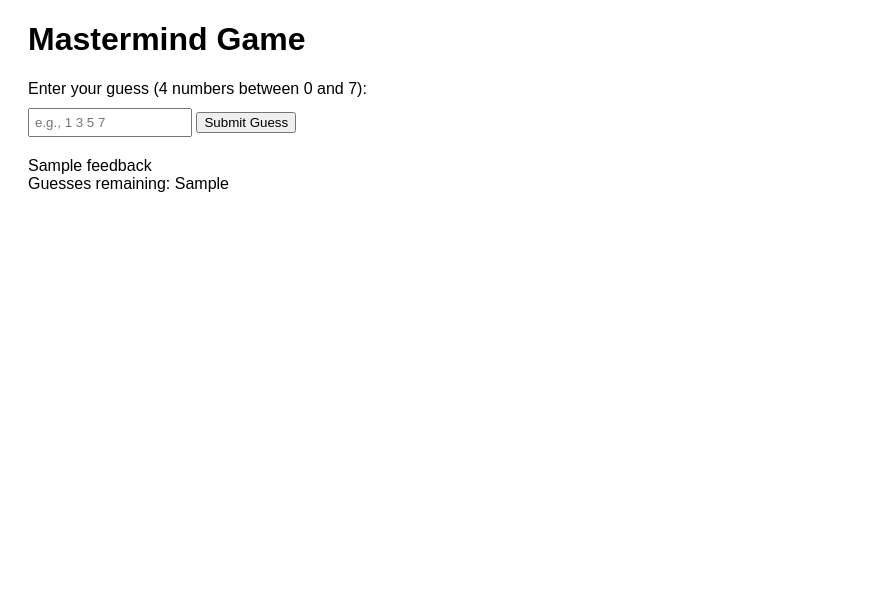
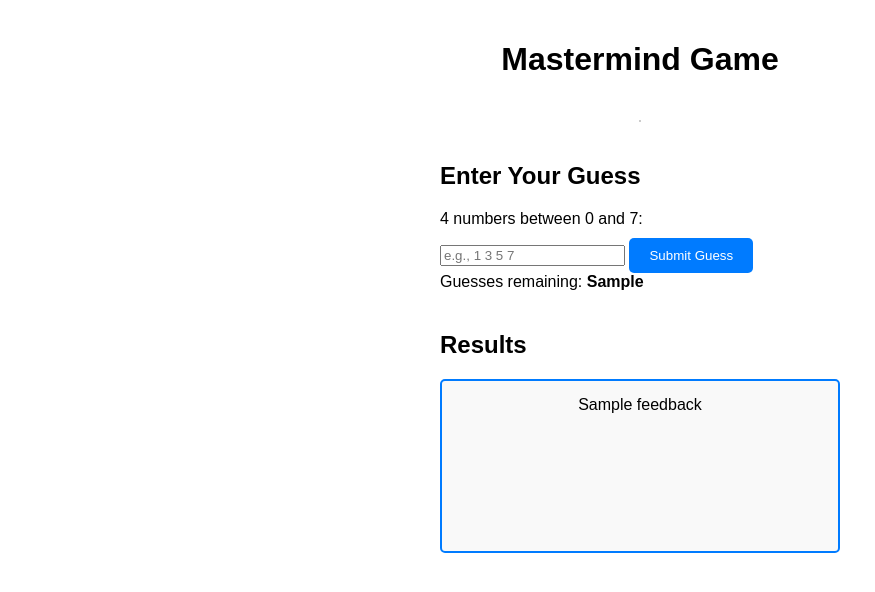
Before and after one commit to conniedonahue/mastermind, a Flask app: template app/templates/game.html in a window 1280 px wide. Shown: the top 592 px of the page, without its empty margins (0-875 px from the left). Run offline with Flask 3, Linux system fonts and the light colour scheme; the template is opened without the code that fills it: most values are stand-ins (such as "Sample title", 1, 10 or a date in 2020).

Commit message:
Update styling

```diff
--- a/app/static/css/main.css
+++ b/app/static/css/main.css
@@ -1,51 +1,15 @@
+/* General styles */
 body {
   font-family: Arial, sans-serif;
+  margin: 0;
+  padding: 0;
 }
+
 .container {
   margin: 20px;
 }
-input[type="text"] {
-  width: 150px;
-  padding: 5px;
-}
-.feedback {
-  margin-top: 20px;
-}
-.error {
-  color: red;
-}
-label {
-  display: block;
-  margin-bottom: 10px;
-}
 
-/* Style for the options box */
-.options-box {
-  border: 2px solid #007bff;
-  border-radius: 10px;
-  padding: 20px;
-  background-color: #f9f9f9;
-  margin-top: 20px;
-  width: 300px;
-}
-
-.options-box h2 {
-  margin-bottom: 15px;
-  font-size: 20px;
-  color: #007bff;
-}
-
-.options-box select,
-.options-box input[type="checkbox"] {
-  margin-bottom: 10px;
-}
-
-.options-box label {
-  margin-bottom: 10px;
-}
-
-.options-box button {
-  margin-top: 15px;
+button {
   padding: 10px 20px;
   background-color: #007bff;
   color: white;
@@ -54,20 +18,74 @@ label {
   cursor: pointer;
 }
 
-.options-box button:hover {
+button:hover {
   background-color: #0056b3;
 }
 
-.container {
-  margin: 20px;
+label {
+  display: block;
+  margin-bottom: 10px;
 }
-input[type="text"] {
-  width: 150px;
+
+hr {
+  border: 1px solid #ccc;
+  margin: 20px 0;
+}
+
+.text-center {
+  text-align: center;
+}
+
+/* Welcome Page */
+.center-screen {
+  display: flex;
+  flex-direction: column;
+  align-items: center;
+  justify-content: center;
+  height: 100vh;
+  text-align: center;
+}
+
+.settings-header {
+  margin-bottom: 0.5rem;
+}
+
+.options-box {
+  border: 2px solid #007bff;
+  border-radius: 10px;
+  padding: 20px;
+  background-color: #f9f9f9;
+  width: 300px;
+}
+
+/* Game Page */
+.game-layout {
+  display: flex;
+  flex-direction: column;
+  align-items: center;
+}
+
+.guess-section {
+  width: 100%;
+  max-width: 400px;
+  margin-bottom: 20px;
+}
+
+.results-section {
+  width: 100%;
+  max-width: 400px;
+}
+
+.results-box {
+  border: 2px solid #007bff;
+  padding: 10px;
+  border-radius: 5px;
+  background-color: #f9f9f9;
+  min-height: 150px;
+  text-align: center;
+}
+
+.results-box p {
+  margin: 0;
   padding: 5px;
 }
-.feedback {
-  margin-top: 20px;
-}
-.error {
-  color: red;
-}
--- a/app/templates/game.html
+++ b/app/templates/game.html
@@ -1,17 +1,19 @@
-{% extends 'base.html' %} {% block head %} {% endblock %} {% block body %}
+{% extends 'base.html' %} {% block body %}
 
-<div class="container">
-  <h1>Mastermind Game</h1>
+<div class="container game-layout">
+  <h1 class="text-center">Mastermind Game</h1>
+  <hr/>
 
   <!-- Display error message if any -->
   {% if error_message %}
   <div class="error">{{ error_message }}</div>
   {% endif %}
 
+  <!-- Left Section -->
+  <div class="guess-section">
+    <h2>Enter Your Guess</h2>
     <form method="POST" action="/guess">
-    <label for="guessInput"
-      >Enter your guess (4 numbers between 0 and 7):
-    </label>
+      <label for="guessInput">4 numbers between 0 and 7:</label>
       <input
         type="text"
         id="guessInput"
@@ -21,21 +23,39 @@
       />
       <button type="submit">Submit Guess</button>
     </form>
-
-  {% if feedback %}
-  <div class="feedback">{{ feedback }}</div>
-  {% endif %} {% if remaining_guesses is not none %}
-  <div>Guesses remaining: {{ remaining_guesses }}</div>
+    {% if remaining_guesses is not none %}
+    <div>Guesses remaining: <strong>{{ remaining_guesses }}</strong></div>
     {% endif %}
   </div>
-<script>
+
+  <!-- Right Section -->
+  <div class="results-section">
+    <h2>Results</h2>
+    <div class="results-box">
+      {% if feedback %}
+      <p>{{ feedback }}</p>
+      {% endif %}
+    </div>
+  </div>
+
+  <!-- Two-player game -->
+  {% if is_two_player %}
+  <h3>{{ other_player_name }}'s Results</h3>
+  <div class="results-box">
+    {% for result in other_feedback %}
+    <p>{{ result }}</p>
+    {% endfor %}
+  </div>
+  {% endif %}
+</div>
+<!-- <script>
   document.querySelector("form").addEventListener("submit", function (event) {
     event.preventDefault();
 
-    const guessInput = document.querySelector("#guessInput").value;
-    const guess = guessInput.split(" ").map(Number);
+    const guessInput = document.querySelector("#guessInput").value.trim();
+    const guess = guessInput.split(/\s+/).map(Number); // Split by spaces, then convert to numbers
 
-    // Validates
+    // Validate guess
     if (
       guess.length !== 4 ||
       guess.some((num) => num < 0 || num > 7 || isNaN(num))
@@ -44,27 +64,21 @@
       return;
     }
 
+    // Submit the guess
     fetch("/guess", {
       method: "POST",
-      headers: {
-        "Content-Type": "application/json",
-      },
-      body: JSON.stringify({ guess: guess }),
+      headers: { "Content-Type": "application/json" },
+      body: JSON.stringify({ guess }),
     })
-      .then((response) => {
-        console.log("response: ", response);
-        return response.json();
-      })
+      .then((response) => response.json())
       .then((data) => {
-        if (data.message) {
-          alert(data.message);
-        } else if (data.error) {
+        if (data.error) {
           alert(data.error);
+        } else {
+          location.reload(); // Reload to see updated results
         }
       })
-      .catch((error) => {
-        console.error("Error:", error);
+      .catch((error) => console.error("Error:", error));
   });
-  });
-</script>
+</script> -->
 {% endblock %}
```
Also changed, not shown: app/game_logic.py (+17 -0 lines), app/routes.py (+22 -6 lines), app/templates/welcome.html (+4 -5 lines). Lines whose indentation alone changed are shown as unchanged.
